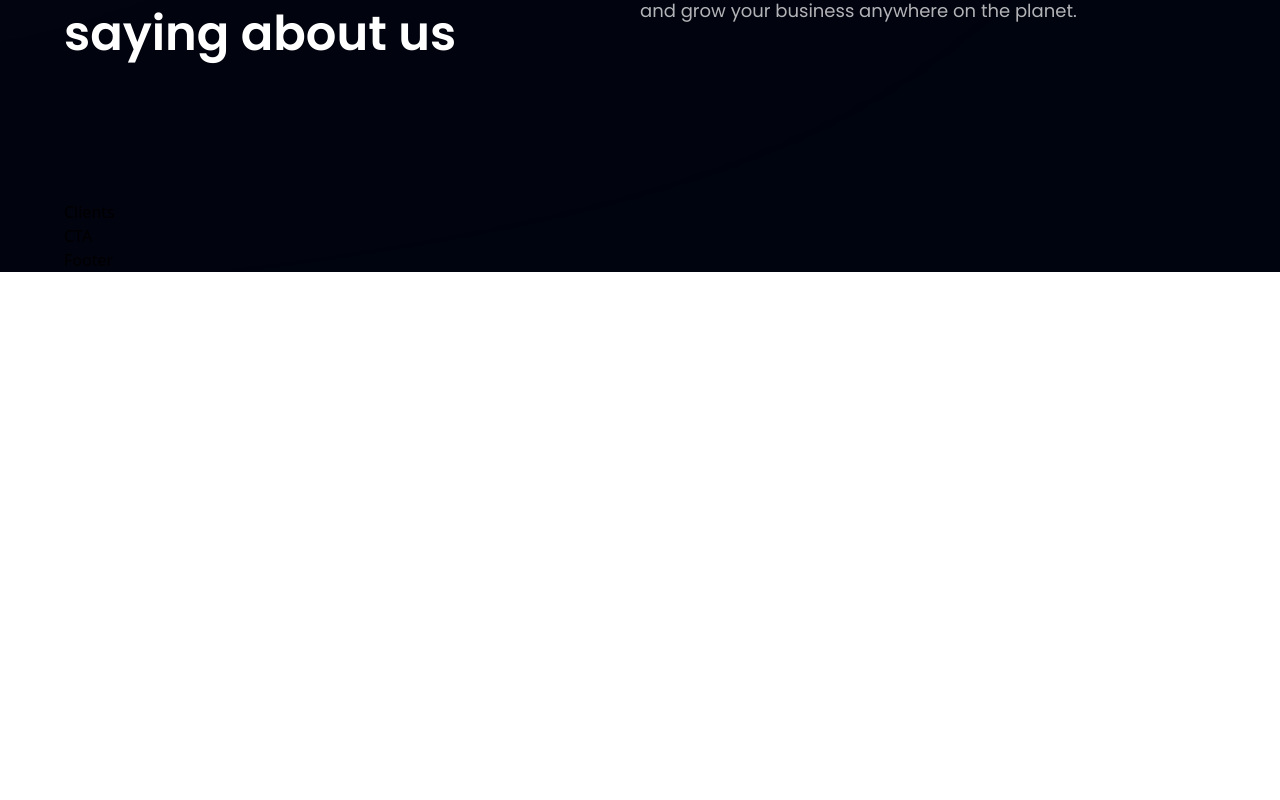
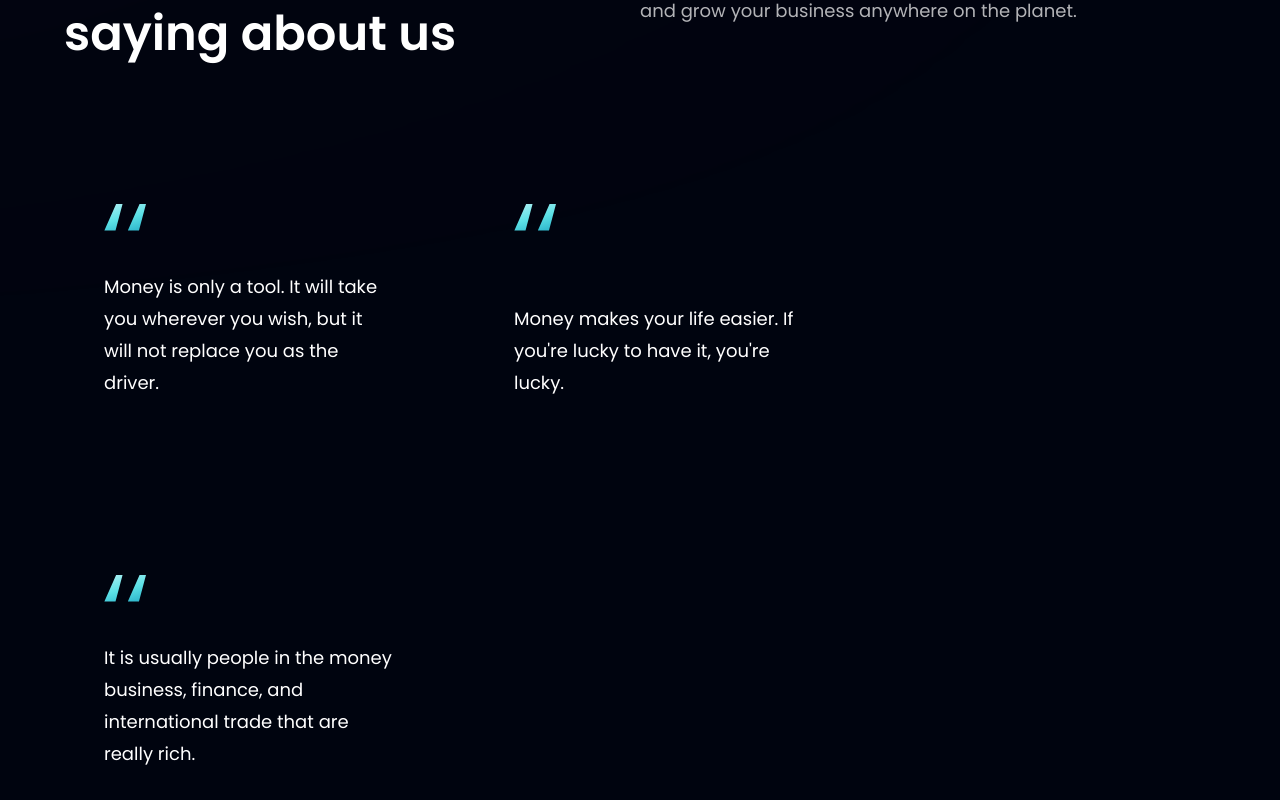
Before and after one commit to mraiyuu/bank, a React (Vite) app: page / in a window 1280 px wide. Shown: the part 2920-3720 px from the top of the page. Before the commit the page ends 3192 px from the top, so only its background shows below. Built offline with nearby package versions, Linux system fonts and the light colour scheme.

Commit message:
feedback card

```diff
--- a/src/components/FeedbackCard.jsx
+++ b/src/components/FeedbackCard.jsx
@@ -1,9 +1,11 @@
-import React from 'react'
+import { quotes } from "../assets"
+const FeedbackCard = ({ content, name, title, img}) =>
+ (
+   <div className='flex flex-col justify-between px-10 py-12 rounded-[20px] max-w-[370px] md:mr-10 sm:mr-5 mr-0 my-5 feedback-card'>
+    <img src={quotes} alt="double_quotes" className="w-[42px] h-[27px] object-contain" />
+    <p className="font-poppins font-normal text-white text-[18px] leading-[32px] my-10">{content}</p>
+   </div>
+  )
 
-const FeedbackCard = () => {
-  return (
-    <div>FeedbackCard</div>
-  )
-}
 
 export default FeedbackCard
--- a/src/components/Testimonials.jsx
+++ b/src/components/Testimonials.jsx
@@ -14,6 +14,11 @@ const Testimonials = () =>
           </p>
         </div>
       </div>
+      <div className="flex flex-wrap w-full sm:justify-start justify-center relative feedback-container z-[1]">
+        {feedback.map((card) => (
+          <FeedbackCard key={card.id} {...card} />
+        ))}
+      </div>
     </section>
   )
 
```
